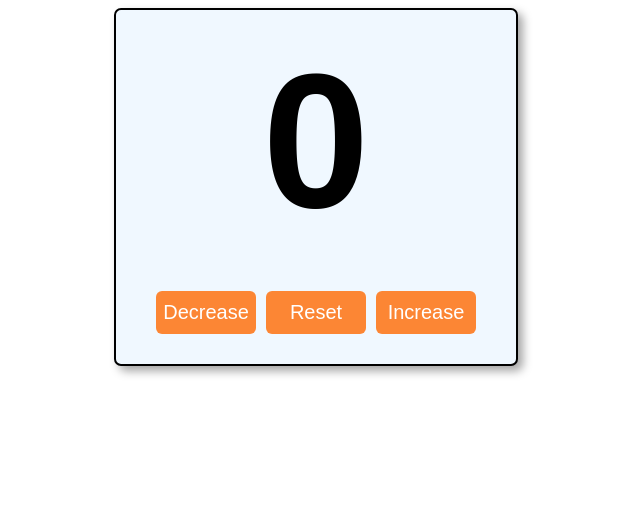
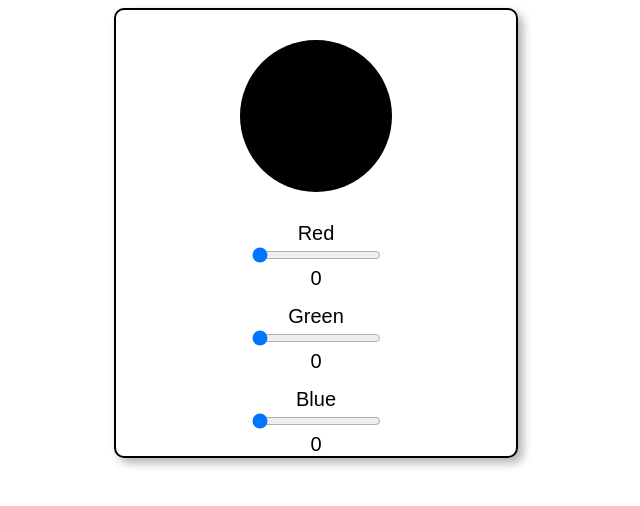
Before and after one commit to Darekor/my-react-app, a React (Vite) app: page / in a window 1280 px wide. Shown: the top 506 px of the page, without its empty margins (324-964 px from the left). Built offline with nearby package versions, Linux system fonts and the light colour scheme.

Commit message:
Add "color picker"
Used "onChange" function

```diff
--- a/src/App.jsx
+++ b/src/App.jsx
@@ -1,9 +1,9 @@
-import Counter from "./Counter.jsx"
+import ColorPickerRGB from "./ColorPickerRGB.jsx"
 
 function App() {
   return(
     <>
-        <Counter></Counter>
+    <ColorPickerRGB></ColorPickerRGB>
     </>
   )
 
--- /dev/null
+++ b/src/ColorPickerRGB.jsx
@@ -0,0 +1,57 @@
+import React, {useState} from "react"
+
+function ColorPickerRGB(){
+
+    const [red, setRed] = useState(0);
+    const [green, setGreen] = useState(0);
+    const [blue, setBlue] = useState(0);
+
+    function handleRedChange(event){
+        setRed(event.target.value);
+    }
+
+    function handleGreenChange(event){
+        setGreen(event.target.value);
+    }
+
+    function handleBlueChange(event){
+        setBlue(event.target.value);
+    }
+
+    return(
+        <div className="picker-container">
+
+            <div className="color-display" style={{
+                backgroundColor: `rgb(${red},${green}, ${blue})`}
+            }>
+
+            </div>
+
+
+
+
+            <div className="color-block">
+                <label className="color-text" htmlFor="red">Red</label>
+                <br />
+                <input type="range" name="red" className="color-input" min={0} max={255} value={red} onChange={handleRedChange}/>
+                <p className="color-text">{red}</p>
+            </div>
+            <div className="color-block">
+                <label className="color-text" htmlFor="green">Green</label>
+                <br />
+                <input type="range" name="green" className="color-input"min={0} max={255} value={green} onChange={handleGreenChange}/>
+                <p className="color-text">{green}</p>
+            </div>
+
+            <div className="color-block" >
+                <label className="color-text" htmlFor="blue">Blue</label>
+                <br />
+                <input type="range" name="blue" className="color-input" min={0} max={255} value={blue} onChange={handleBlueChange}/>
+                <p className="color-text">{blue}</p>
+            </div>
+
+        </div>
+    )
+}
+
+export default ColorPickerRGB
--- a/src/index.css
+++ b/src/index.css
@@ -63,3 +63,30 @@ body{
 .counter-container .action-button:hover{
   background-color: rgb(255, 106, 0);
 }
+
+.picker-container{
+  text-align: center;
+  width: 400px;
+  margin: auto;
+  border: solid black 2px;
+  border-radius: 10px;
+  box-shadow: 5px 5px 10px rgba(0, 0, 0, 0.3);
+}
+
+.picker-container .color-display{
+  margin: 30px auto;
+  height: 150px;
+  width: 150px;
+  border: solid 1px rgba(0, 0, 0, 0.3);
+  border-radius: 50%;
+}
+
+.picker-container .color-text{
+  font-size: 20px;
+  margin: 0px;
+}
+
+.picker-container .color-block
+{
+  margin-top: 15px;
+}
```
